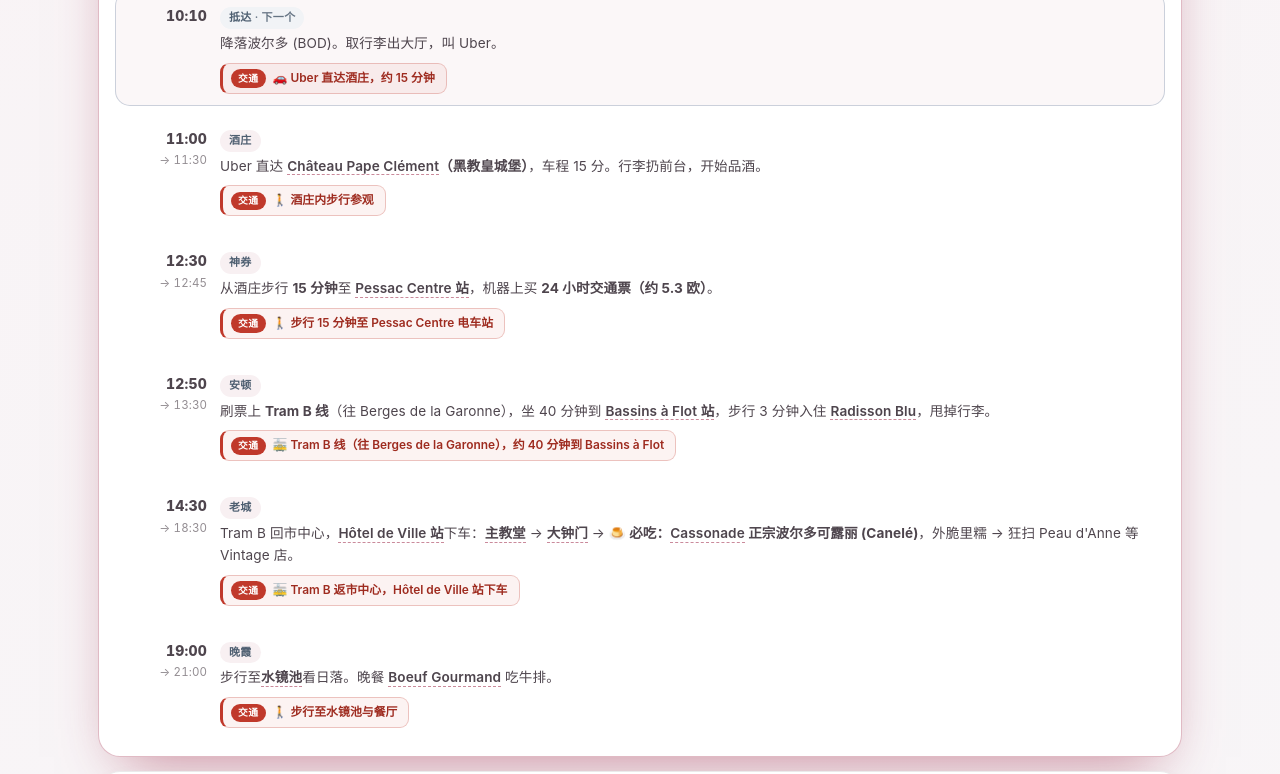
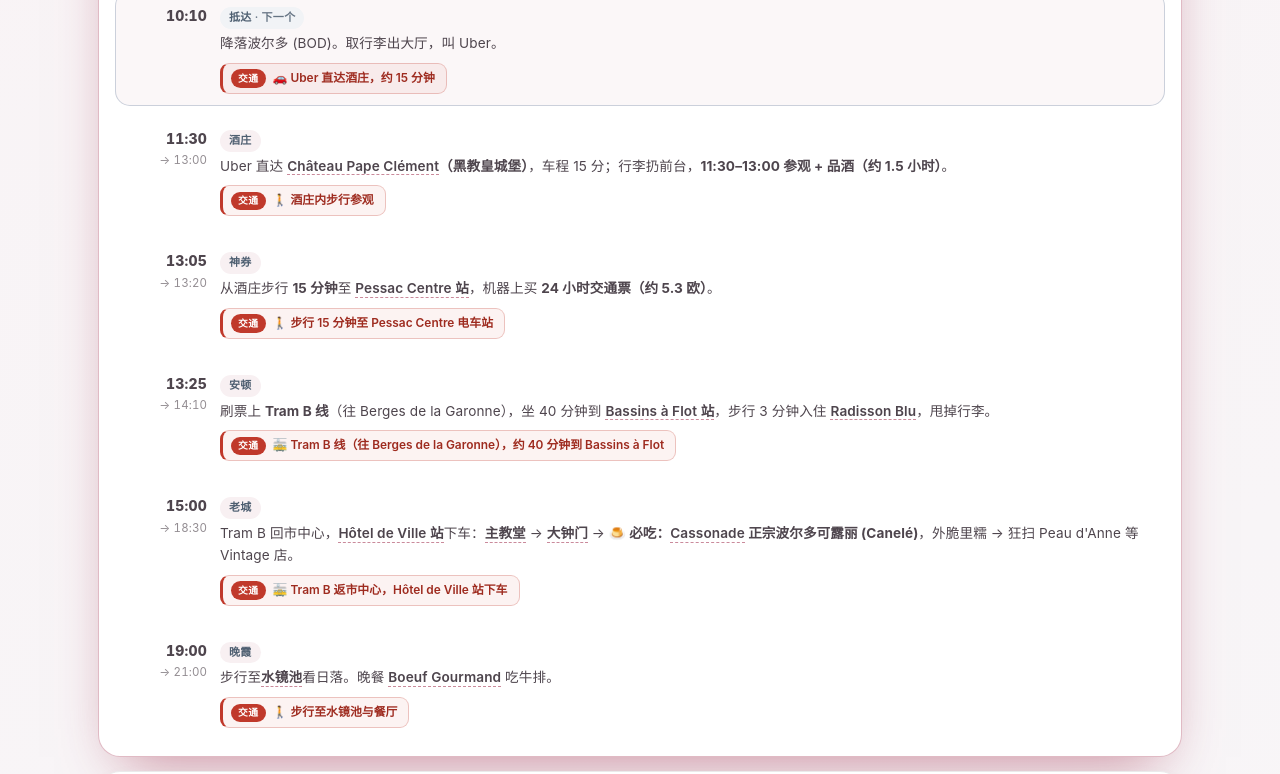
Before and after one commit to arrytang-lab/eu-trip-2f8c9a, a plain HTML site: page index.html in a window 1280 px wide. Shown: the part 1314-2088 px from the top of the page. Drawn offline with Linux system fonts and the light colour scheme.

Commit message:
v19: 波尔多酒庄锁定 11:30–13:00，Day 1 下午链顺延 30 分钟
- Day 1（9/27）酒庄条目：11:00–11:30 → 11:30–13:00「参观 + 品酒（约 1.5 小时）」
- 后续三条同步 +30 分钟：神券 12:30→13:05、安顿 12:50→13:25、老城 14:30→15:00
- 转机作战卡 Day 1 同步：body 改「11:30–13:00 参观 + 品酒」；
  risk 由「落地到酒庄只留约 50 分钟」改为「落地到开喝约 80 分钟余量（酒庄时间已锁定）」
- MOVE[1] 七条为时间无关描述，下标未变，无需改动
- APP_V / SW 缓存 v18 → v19

Made-with: Proma

```diff
--- a/index.html
+++ b/index.html
@@ -853,10 +853,10 @@
   items:[
     it('05:05','05:05','07:15','转机','伊斯坦布尔 (IST) 短暂停留，换乘飞往波尔多。'),
     it('10:10','10:10',null,'抵达','降落波尔多 (BOD)。取行李出大厅，叫 Uber。'),
-    it('11:00','11:00','11:30','酒庄','Uber 直达 <b>Château Pape Clément（黑教皇城堡）</b>，车程 15 分。行李扔前台，开始品酒。'),
-    it('12:30','12:30','12:45','神券','从酒庄步行 <b>15 分钟</b>至 Pessac Centre 站，机器上买 <b>24 小时交通票（约 5.3 欧）</b>。'),
-    it('12:50','12:50','13:30','安顿','刷票上 <b>Tram B 线</b>（往 Berges de la Garonne），坐 40 分钟到 Bassins à Flot 站，步行 3 分钟入住 Radisson Blu，甩掉行李。'),
-    it('14:30','14:30','18:30','老城','Tram B 回市中心，Hôtel de Ville 站下车：主教堂 → 大钟门 → <b>🍮 必吃：Cassonade 正宗波尔多可露丽 (Canelé)</b>，外脆里糯 → 狂扫 Peau d\'Anne 等 Vintage 店。'),
+    it('11:30','11:30','13:00','酒庄','Uber 直达 <b>Château Pape Clément（黑教皇城堡）</b>，车程 15 分；行李扔前台，<b>11:30–13:00 参观 + 品酒（约 1.5 小时）</b>。'),
+    it('13:05','13:05','13:20','神券','从酒庄步行 <b>15 分钟</b>至 Pessac Centre 站，机器上买 <b>24 小时交通票（约 5.3 欧）</b>。'),
+    it('13:25','13:25','14:10','安顿','刷票上 <b>Tram B 线</b>（往 Berges de la Garonne），坐 40 分钟到 Bassins à Flot 站，步行 3 分钟入住 Radisson Blu，甩掉行李。'),
+    it('15:00','15:00','18:30','老城','Tram B 回市中心，Hôtel de Ville 站下车：主教堂 → 大钟门 → <b>🍮 必吃：Cassonade 正宗波尔多可露丽 (Canelé)</b>，外脆里糯 → 狂扫 Peau d\'Anne 等 Vintage 店。'),
     it('19:00','19:00','21:00','晚霞','步行至水镜池看日落。晚餐 Boeuf Gourmand 吃牛排。')
   ]},
 { d:2, y:2026, mo:9, dd:28, tz:TZ.PAR, emoji:'🌊', city:'波尔多 → 尼斯', tzLabel:'法国时间', th:'bordeaux',
@@ -2158,8 +2158,8 @@
     body:'08:05 广州 CAN 起飞 → 10:35 落地 MNL T3，当天 21:25 起飞继续。免签入境后走 <b>Runway Manila 天桥</b>到 Newport World Resorts <b>免费寄存行李</b>（凭护照），再 Grab 杀入王城区 Citywalk + 马尼拉湾看日落。<br><b>入境材料</b>：护照 + 申根签 + <b>离境机票</b> + <b>住宿订单</b>（这两项见「出发前 48 小时」卡最后两条，确认单存手机 PDF）。',
     risk:'⚠️ 18:15 起马尼拉是地狱级堵车，务必用<b>摩的（JoyRide / Angkas）</b>穿车流回 Newport 取行李再走天桥回 T3；全程给回程留 90 分钟缓冲。' },
   { d:1, ic:'🌍', t:'跨洲衔接 · 伊斯坦布尔转机 → 波尔多',
-    body:'经伊斯坦布尔 (IST) 转机，10:10 落地 BOD；取行李后叫 Uber 直奔酒庄，11:00 品酒。',
-    risk:'⚠️ 红眼 + 时差 −6h 的第一站；落地到酒庄只留约 50 分钟，别在行李转盘磨蹭。' },
+    body:'经伊斯坦布尔 (IST) 转机，10:10 落地 BOD；取行李后叫 Uber 直奔酒庄，<b>11:30–13:00 参观 + 品酒</b>。',
+    risk:'⚠️ 红眼 + 时差 −6h 的第一站；落地到开喝约 <b>80 分钟</b>余量，别在行李转盘磨蹭（酒庄时间已锁定 11:30–13:00）。' },
   { d:10, ic:'🛬', t:'返程衔接 · 卢森堡 → 香港',
     body:'15:30 回卢森堡火车站取行李 → 门口上 <b>T1 有轨电车（Aéroport 方向）</b>约 25 分钟直达机场（免费、专用轨道不堵车），18:40 起飞。',
     risk:'⚠️ 先办退税再去安检；15:30 拿到行李就得走，老城区别恋战。当天时差 +6h，飞机上按香港时间尽快睡。' },
@@ -2224,7 +2224,7 @@
 /* =========================================================
    3.9 离线就绪指示
    ========================================================= */
-const APP_V = 'v18';
+const APP_V = 'v19';
 (function offStat(){
   const el = document.getElementById('offStat');
   if(!el) return;
--- a/sw.js
+++ b/sw.js
@@ -1,5 +1,5 @@
 /* 欧游看板离线缓存：网络优先，断网回落缓存，保证飞机/无网时也能看行程 */
-const CACHE = 'eu2026-v18';
+const CACHE = 'eu2026-v19';
 const ASSETS = ['./', './index.html', './apple-touch-icon.png', './manifest.webmanifest'];
 
 self.addEventListener('install', e => {
```
